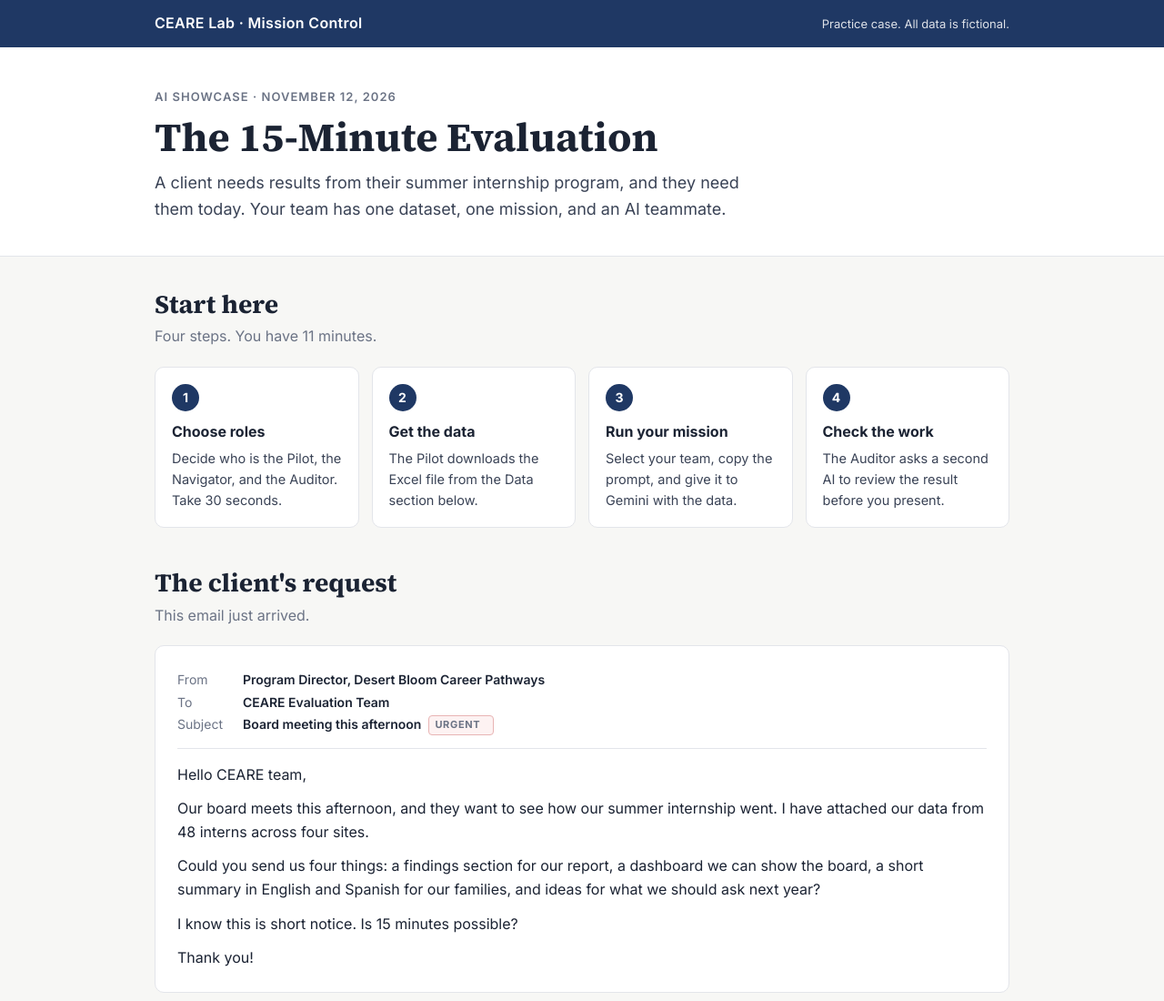
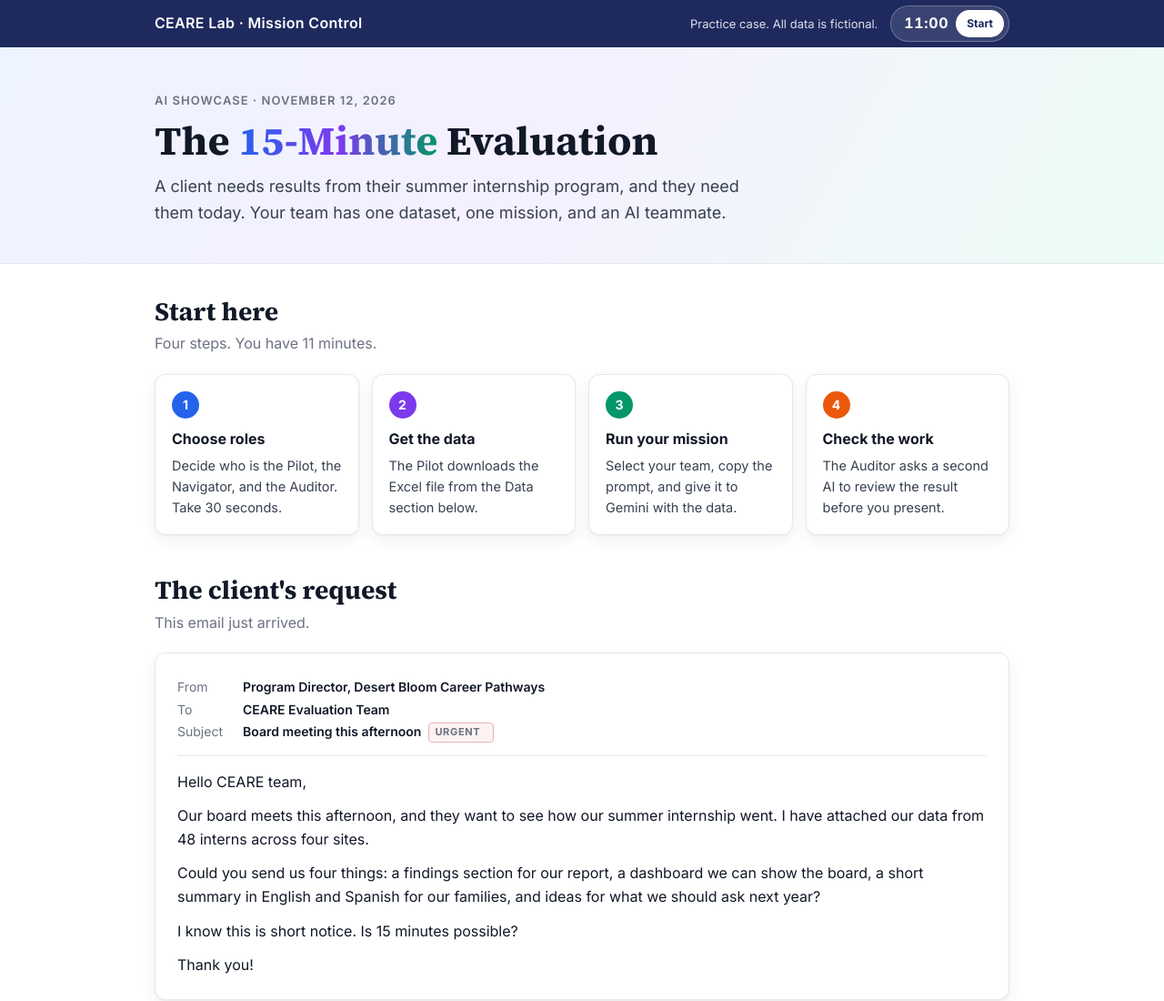
Before and after one commit to thri-d/ceare-mission, a plain HTML site: page index.html in a window 1280 px wide. Shown: the top 1100 px of the page at 91% size. Drawn offline with Linux system fonts and the light colour scheme.

Commit message:
Add color accents, white background, and session timer
Co-Authored-By: Claude Opus 5.5 <noreply@anthropic.com>
Claude-Session: https://claude.ai/code/session_01QRF4gk9cvcSiuLGm9igWgo

```diff
--- a/index.html
+++ b/index.html
@@ -9,9 +9,10 @@
 <link href="https://fonts.googleapis.com/css2?family=Inter:wght@400;500;600;700&family=Source+Serif+4:opsz,wght@8..60,600;8..60,700&display=swap" rel="stylesheet">
 <style>
   :root{
-    --bg:#f7f7f5; --paper:#ffffff; --ink:#1b2333; --text:#3a4356; --muted:#6b7385; --line:#e3e5ea;
-    --navy:#1f3864; --navy-2:#2b4a80; --tint:#eef2f8;
-    --t1:#2f5d9c; --t2:#6a4c93; --t3:#2f7d5b; --t4:#b0682a;
+    --bg:#ffffff; --paper:#ffffff; --ink:#111827; --text:#374151; --muted:#6b7280; --line:#e5e7eb;
+    --navy:#1e2a5e; --navy-2:#2d3c80; --tint:#f1f4fb;
+    --t1:#2563eb; --t2:#7c3aed; --t3:#059669; --t4:#ea580c;
+    --t1s:#eff6ff; --t2s:#f5f3ff; --t3s:#ecfdf5; --t4s:#fff7ed;
   }
   *{box-sizing:border-box}
   html{-webkit-text-size-adjust:100%}
@@ -20,13 +21,20 @@
   .wrap{max-width:980px;margin:0 auto;padding:0 20px}
 
   /* Top bar */
-  .bar{background:var(--navy);color:#fff}
+  .bar{background:var(--navy);color:#fff;position:sticky;top:0;z-index:50}
   .bar .wrap{display:flex;justify-content:space-between;align-items:center;min-height:52px;gap:12px;flex-wrap:wrap}
   .bar b{font-weight:600;letter-spacing:.02em}
   .bar span{font-size:13px;opacity:.85}
+  .bar .right{display:flex;align-items:center;gap:14px}
+  .timer{display:inline-flex;align-items:center;gap:8px;background:rgba(255,255,255,.12);border:1px solid rgba(255,255,255,.25);border-radius:999px;padding:4px 5px 4px 14px}
+  .timer #tt{font-weight:700;font-size:16px;letter-spacing:.04em;font-variant-numeric:tabular-nums;min-width:48px;opacity:1}
+  .timer button{font:inherit;font-size:12px;font-weight:700;color:var(--navy);background:#fff;border:0;border-radius:999px;padding:5px 12px;cursor:pointer;-webkit-appearance:none;appearance:none}
+  .timer.low{background:#dc2626;border-color:#dc2626}
+  @media (max-width:520px){.bar .right span.note{display:none}}
 
   /* Hero */
-  .hero{background:var(--paper);border-bottom:1px solid var(--line);padding:44px 0 36px}
+  .hero{background:linear-gradient(120deg,#eef4ff 0%,#f5f0ff 45%,#ecfdf5 100%);border-bottom:1px solid var(--line);padding:48px 0 40px}
+  h1 em{font-style:normal;background:linear-gradient(90deg,var(--t1),var(--t2),var(--t3));-webkit-background-clip:text;background-clip:text;color:transparent}
   .kicker{font-size:13px;font-weight:600;letter-spacing:.08em;text-transform:uppercase;color:var(--muted);margin:0 0 10px}
   h1{font-family:"Source Serif 4",Georgia,"Times New Roman",serif;font-weight:700;color:var(--ink);font-size:44px;line-height:1.1;margin:0 0 12px}
   .hero p.lead{font-size:18px;max-width:660px;margin:0}
@@ -34,11 +42,13 @@
   section{padding:36px 0 8px}
   h2{font-family:"Source Serif 4",Georgia,"Times New Roman",serif;color:var(--ink);font-size:28px;line-height:1.2;margin:0 0 6px}
   .sub{color:var(--muted);margin:0 0 20px}
-  .card{background:var(--paper);border:1px solid var(--line);border-radius:10px;padding:24px}
+  .card{background:var(--paper);border:1px solid var(--line);border-radius:12px;padding:24px;box-shadow:0 1px 2px rgba(17,24,39,.04),0 6px 18px rgba(17,24,39,.06)}
 
   /* Steps */
   .steps{display:grid;grid-template-columns:repeat(4,1fr);gap:14px;list-style:none;margin:0;padding:0}
-  .steps li{background:var(--paper);border:1px solid var(--line);border-radius:10px;padding:18px}
+  .steps li{background:var(--paper);border:1px solid var(--line);border-radius:12px;padding:18px;box-shadow:0 1px 2px rgba(17,24,39,.04),0 6px 18px rgba(17,24,39,.06)}
+  .steps li:nth-child(1) .num{background:var(--t1)} .steps li:nth-child(2) .num{background:var(--t2)}
+  .steps li:nth-child(3) .num{background:var(--t3)} .steps li:nth-child(4) .num{background:var(--t4)}
   .num{display:inline-block;width:30px;height:30px;line-height:30px;text-align:center;border-radius:50%;background:var(--navy);color:#fff;font-weight:700;font-size:14px;margin-bottom:10px}
   .steps h3{margin:0 0 4px;font-size:16px;color:var(--ink)}
   .steps p{margin:0;font-size:14.5px}
@@ -54,7 +64,8 @@
 
   /* Roles */
   .roles{display:grid;grid-template-columns:repeat(3,1fr);gap:14px}
-  .role{border-top:3px solid var(--navy)}
+  .role{border-top:4px solid var(--navy)}
+  .roles .role:nth-child(1){border-top-color:var(--t1)} .roles .role:nth-child(2){border-top-color:var(--t2)} .roles .role:nth-child(3){border-top-color:var(--t3)}
   .role h3{margin:0 0 4px;font-size:17px;color:var(--ink)}
   .role p{margin:0;font-size:15px}
 
@@ -65,14 +76,18 @@
   .tab:focus-visible{outline:3px solid #9db4d9;outline-offset:2px}
   .tab .tn{color:var(--muted);font-weight:500;margin-right:6px}
   .tab.active{background:var(--navy);border-color:var(--navy);color:#fff}
+  .tab[data-m="1"].active{background:var(--t1);border-color:var(--t1)} .tab[data-m="2"].active{background:var(--t2);border-color:var(--t2)}
+  .tab[data-m="3"].active{background:var(--t3);border-color:var(--t3)} .tab[data-m="4"].active{background:var(--t4);border-color:var(--t4)}
+  .tab.active .tn{color:rgba(255,255,255,.8)}
   .tab.active .tn{color:#c9d5ea}
   .mission{border-left:5px solid var(--c);margin-bottom:16px}
+  .mission .ptop{background:var(--cs)} .mission .ptop span{color:var(--c)} .mission .copy{background:var(--c)}
   .mission .label{font-size:12px;font-weight:700;letter-spacing:.08em;text-transform:uppercase;color:var(--c);margin:0 0 4px}
   .mission h3{font-family:"Source Serif 4",Georgia,serif;font-size:24px;color:var(--ink);margin:0 0 6px}
   .mission .goal{margin:0 0 18px;font-size:16px}
   .do{margin:0 0 18px;padding-left:20px}
   .do li{margin:4px 0}
-  .m1{--c:var(--t1)} .m2{--c:var(--t2)} .m3{--c:var(--t3)} .m4{--c:var(--t4)}
+  .m1{--c:var(--t1);--cs:var(--t1s)} .m2{--c:var(--t2);--cs:var(--t2s)} .m3{--c:var(--t3);--cs:var(--t3s)} .m4{--c:var(--t4);--cs:var(--t4s)}
   .js .mission{display:none}
   .js .mission.show{display:block}
 
@@ -82,7 +97,7 @@
   .ptop span{font-size:12px;font-weight:700;letter-spacing:.06em;text-transform:uppercase;color:var(--navy)}
   .copy{font:inherit;font-size:13px;font-weight:600;color:#fff;background:var(--navy);border:0;border-radius:6px;padding:6px 14px;cursor:pointer;-webkit-appearance:none;appearance:none}
   .copy:hover{background:var(--navy-2)}
-  .copy.done{background:var(--t3)}
+  .copy.done,.mission .copy.done{background:#16a34a}
   .ptext{margin:0;padding:14px 16px;font-family:inherit;font-size:14.5px;line-height:1.6;color:var(--ink);white-space:pre-wrap;word-wrap:break-word}
 
   .auditor{border-left:5px solid var(--navy)}
@@ -118,11 +133,11 @@
 </head>
 <body>
 
-<div class="bar"><div class="wrap"><b>CEARE Lab &middot; Mission Control</b><span>Practice case. All data is fictional.</span></div></div>
+<div class="bar"><div class="wrap"><b>CEARE Lab &middot; Mission Control</b><div class="right"><span class="note">Practice case. All data is fictional.</span><div class="timer" id="timer"><span id="tt">11:00</span><button id="tb" type="button">Start</button></div></div></div></div>
 
 <div class="hero"><div class="wrap">
   <p class="kicker">AI Showcase &middot; November 12, 2026</p>
-  <h1>The 15-Minute Evaluation</h1>
+  <h1>The <em>15-Minute</em> Evaluation</h1>
   <p class="lead">A client needs results from their summer internship program, and they need them today. Your team has one dataset, one mission, and an AI teammate.</p>
 </div></div>
 
@@ -336,6 +351,16 @@ Here is the result:
       else if(fallbackCopy(text)){done();}
     });
   }
+  var left=660, iv=null, tt=document.getElementById("tt"), tb=document.getElementById("tb"), tm=document.getElementById("timer");
+  function pad(n){return (n<10?"0":"")+n;}
+  function draw(){tt.textContent=pad(Math.floor(left/60))+":"+pad(left%60); tm.className=left<=60?"timer low":"timer";}
+  tb.addEventListener("click",function(){
+    if(iv){clearInterval(iv);iv=null;tb.textContent="Resume";return;}
+    if(left<=0){left=660;draw();}
+    tb.textContent="Pause";
+    iv=setInterval(function(){left--;draw();if(left<=0){clearInterval(iv);iv=null;tb.textContent="Restart";}},1000);
+  });
+  draw();
 })();
 </script>
 </body>
```
